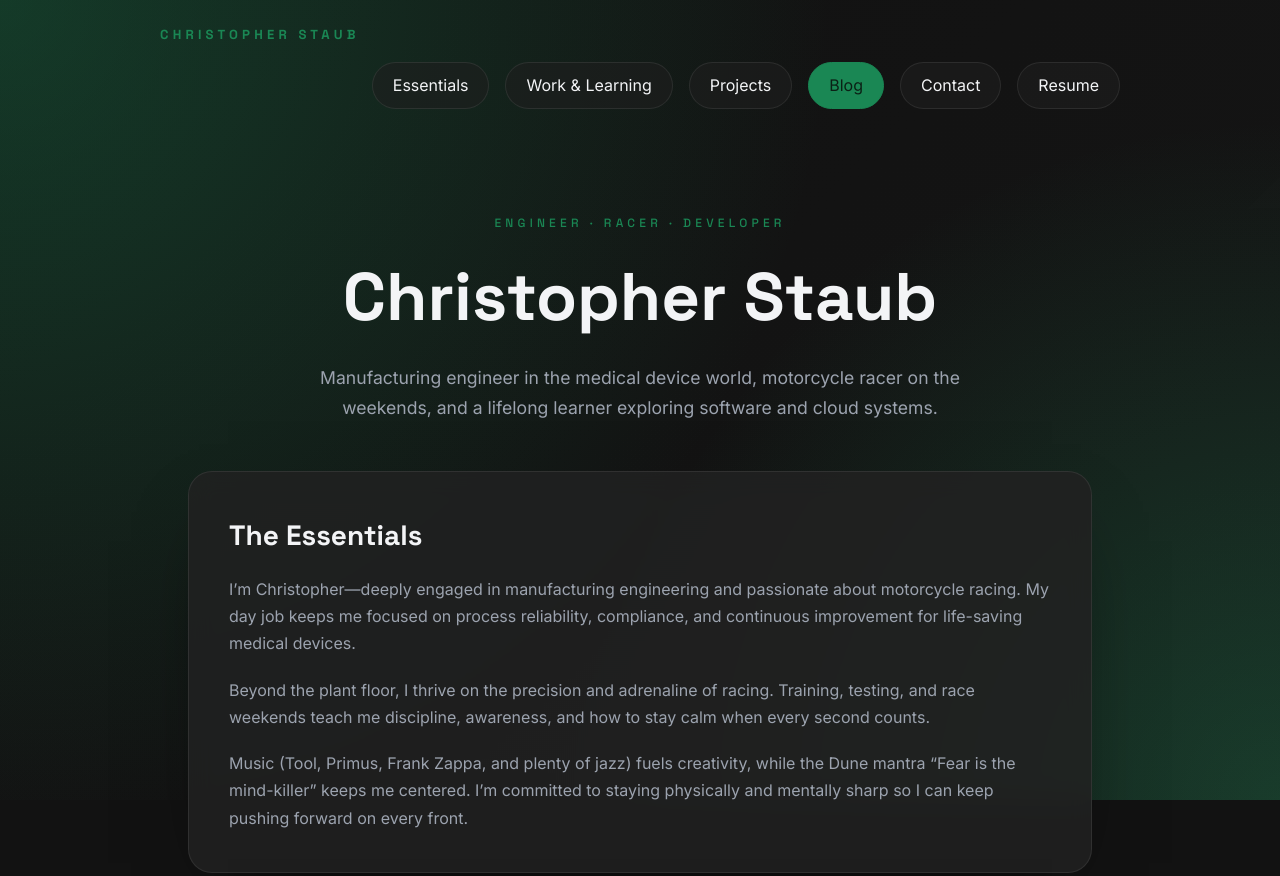
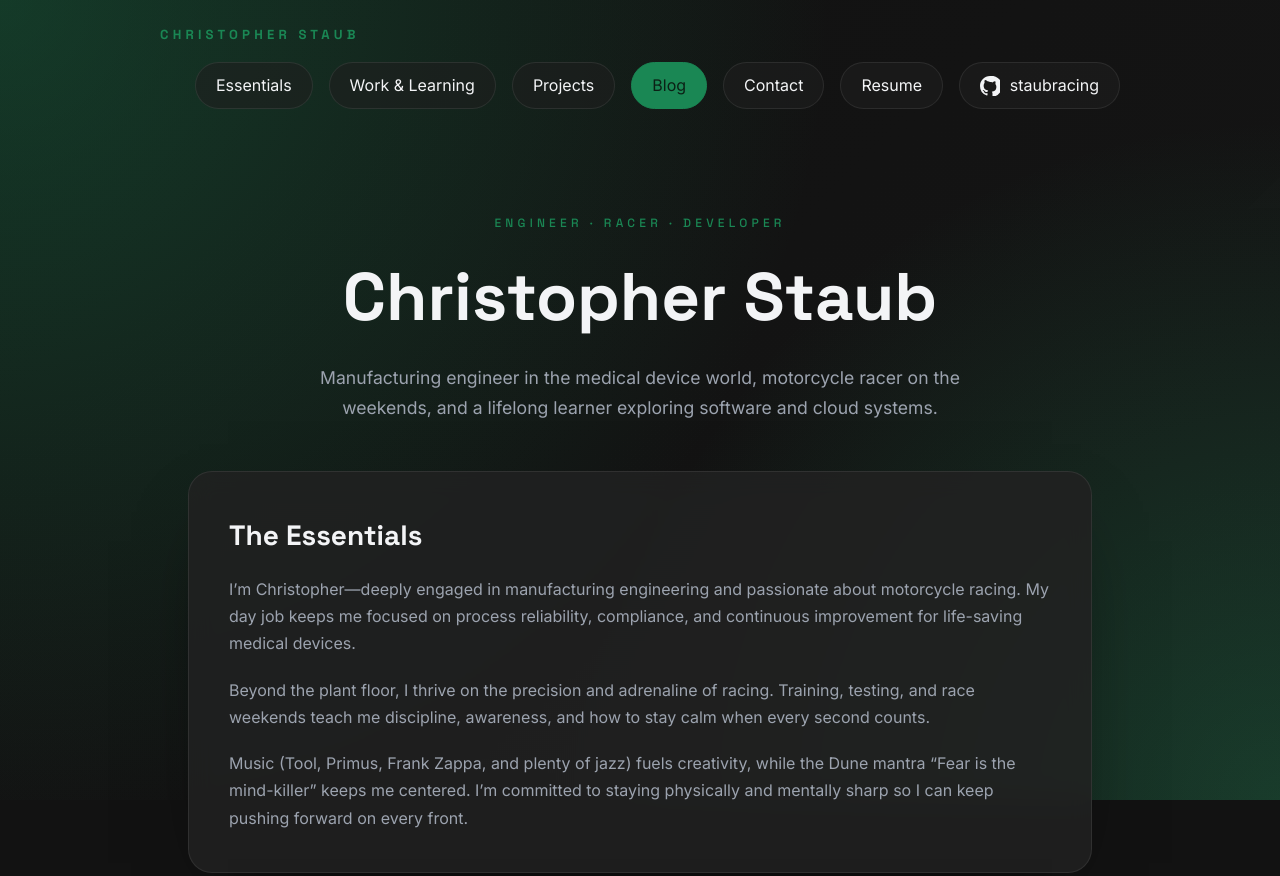
Before and after one commit to staubracing/chrisstaub_page, a website: page index.html in a window 1280 px wide. Shown: the top 876 px of the page. Drawn offline with Linux system fonts and the light colour scheme.

Commit message:
feat: add GitHub profile link to navigation in index.html and style it with CSS
- Introduce a new navigation link to the GitHub profile, enhancing accessibility to the developer's portfolio.
- Add corresponding CSS styles for the GitHub link to improve visual presentation and interactivity.

```diff
--- a/index.html
+++ b/index.html
@@ -43,7 +43,36 @@
           <a href="#blog">Blog</a>
           <a href="#contact">Contact</a>
           <a href="/resume/" target="_blank" rel="noreferrer">Resume</a>
-        </nav>
+          <a
+          href="https://github.com/staubracing"
+          target="_blank"
+          rel="noopener noreferrer"
+          class="nav-github"
+          aria-label="GitHub Profile"
+        >
+          <svg
+            xmlns="http://www.w3.org/2000/svg"
+            width="20"
+            height="20"
+            fill="currentColor"
+            viewBox="0 0 16 16"
+          >
+            <path
+              d="M8 0C3.58 0 0 3.58 0 8a8 8 0 005.47 7.59c.4.07.55-.17.55-.38
+                 0-.19-.01-.82-.01-1.49-2.01.37-2.53-.49-2.69-.94-.09-.23-.48-.94-.82-1.13
+                 -.28-.15-.68-.52-.01-.53.63-.01 1.08.58 1.23.82.72 1.21 1.87.87 2.33.66
+                 .07-.52.28-.87.51-1.07-1.78-.2-3.64-.89-3.64-3.95
+                 0-.87.31-1.59.82-2.15-.08-.2-.36-1.02.08-2.12 0 0
+                 .67-.21 2.2.82A7.7 7.7 0 018 4.84c.68.003 1.36.092
+                 2 .27 1.53-1.03 2.2-.82 2.2-.82.44 1.1.16 1.92.08
+                 2.12.51.56.82 1.27.82 2.15 0 3.07-1.87 3.75-3.65
+                 3.95.29.25.54.73.54 1.48 0 1.07-.01 1.93-.01 2.19
+                 0 .21.15.46.55.38A8.001 8.001 0 008 0z"
+            />
+          </svg>
+          <span>staubracing</span>
+        </a>
+
       </div>
       <div class="hero">
         <p class="eyebrow">Engineer · Racer · Developer</p>
--- a/style.css
+++ b/style.css
@@ -359,3 +359,33 @@ footer {
     grid-template-columns: 1fr;
   }
 }
+.nav-github {
+  display: inline-flex;
+  align-items: center;
+  gap: 0.6rem; /* slightly more spacing than 0.5rem */
+  padding: 0.6rem 1.1rem; /* tiny vertical bump for visual centering */
+  border-radius: 999px;
+  border: 1px solid var(--surface-border);
+  background: rgba(30, 30, 30, 0.6);
+  color: var(--text-primary);
+  transition: all 0.2s ease;
+}
+
+.nav-github:hover,
+.nav-github:focus-visible {
+  background: var(--accent-muted);
+  border-color: var(--accent);
+  color: var(--accent-strong);
+  transform: translateY(-1px);
+}
+
+.nav-github svg {
+  fill: currentColor;
+  transition: transform 0.2s ease;
+  display: block;
+  margin: 1px 0; /* Add small vertical margin to prevent clipping */
+}
+
+.nav-github:hover svg {
+  transform: rotate(3deg) scale(1.05);
+}
```
